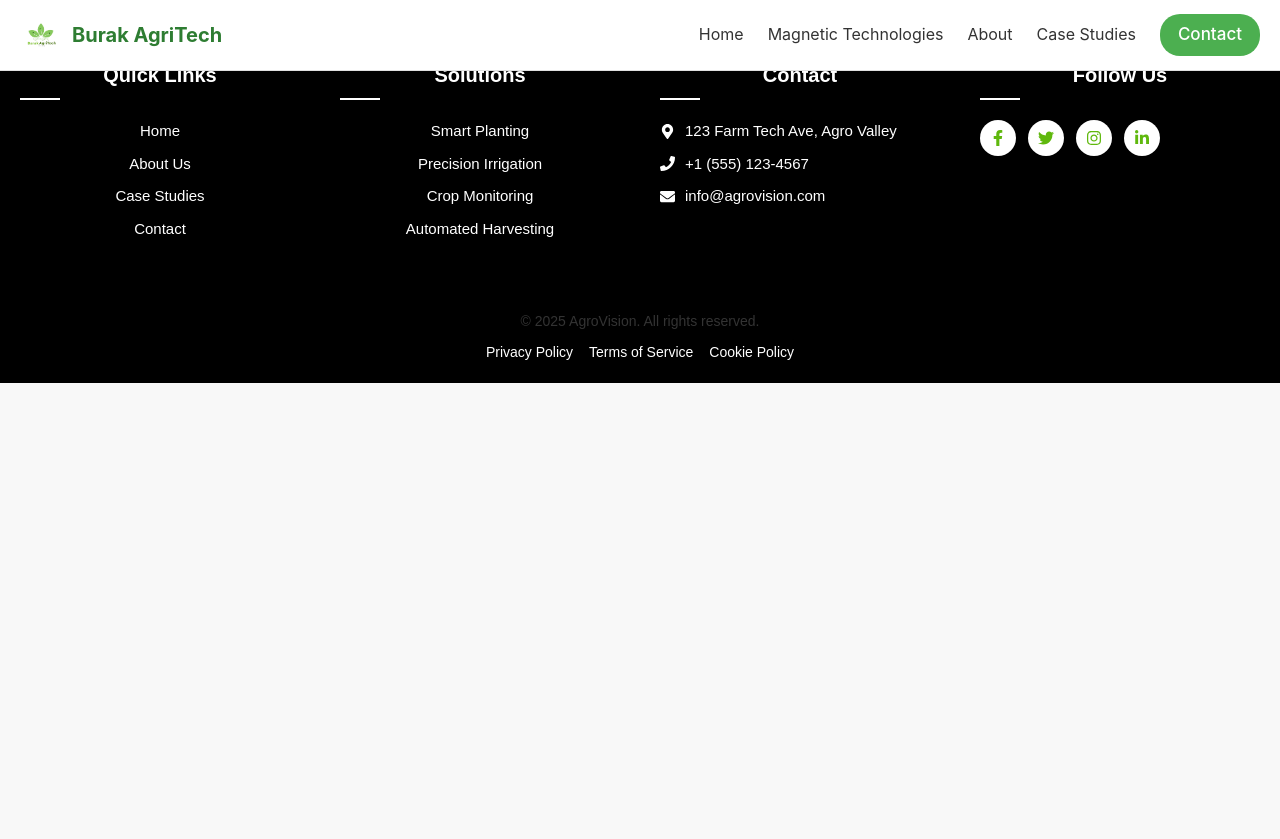
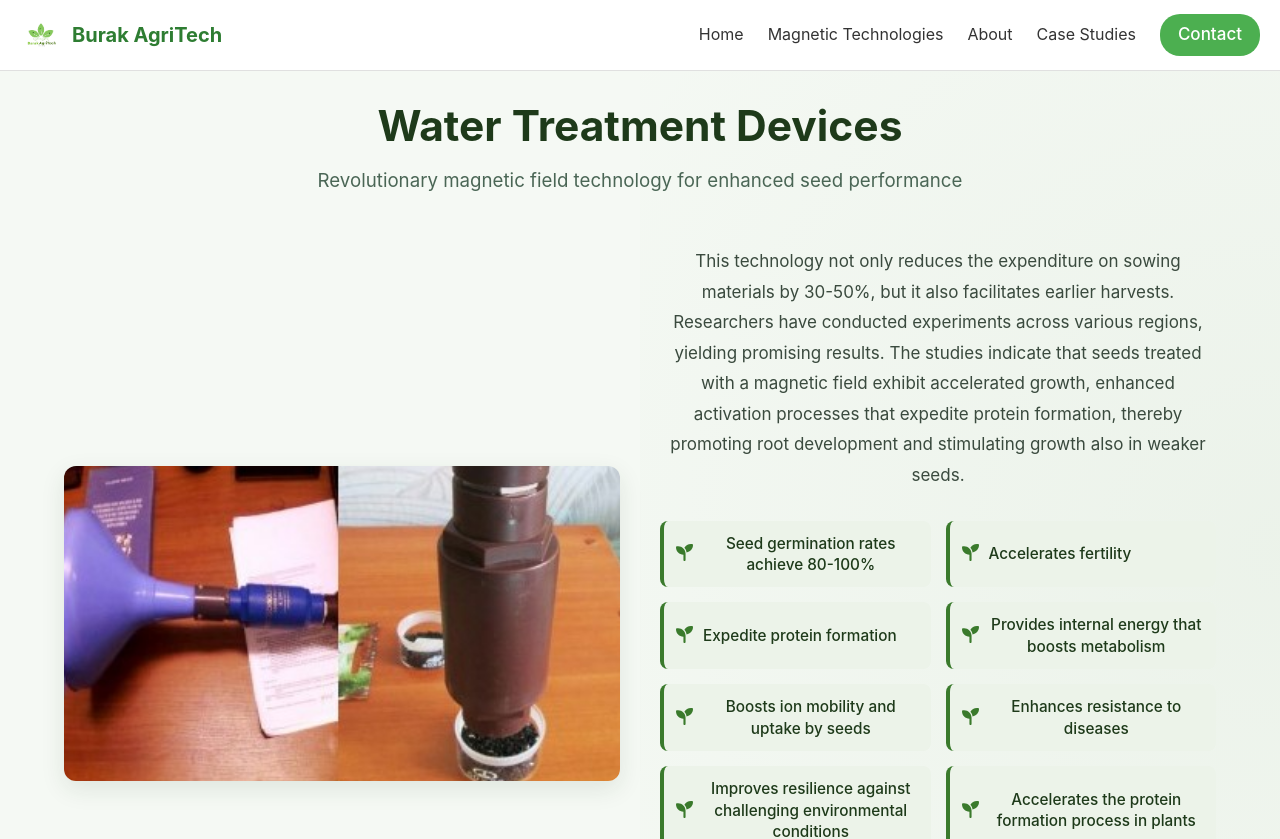
Before and after one commit to awais37402/Barak, a React (Create React App) app: page /watertreatment in a window 1280 px wide. Shown: the top 839 px of the page. Before the commit the page ends 800 px from the top, so only its background shows below. Built offline with nearby package versions, Linux system fonts and the light colour scheme.

Commit message:
Update App.js

```diff
--- a/src/App.js
+++ b/src/App.js
@@ -8,6 +8,7 @@ import Home from './pages/Home';
 import About from './pages/About';
 import CaseStudies from './pages/CaseStudies';
 import Contact from './pages/Contact';
+import WaterTreatment from './pages/WaterTreatment'; // ✅ New page added
 
 import ScrollToTopButton from './components/ScrollToTopButton'; // ✅ This shows floating scroll-to-top button
 
@@ -22,6 +23,7 @@ function App() {
           <Route path="/about" element={<About />} />
           <Route path="/casestudies" element={<CaseStudies />} />
           <Route path="/contact" element={<Contact />} />
+          <Route path="/watertreatment" element={<WaterTreatment />} /> {/* ✅ New route for WaterTreatment */}
         </Routes>
 
         <ScrollToTopButton /> {/* Floating scroll-to-top button */}
```
